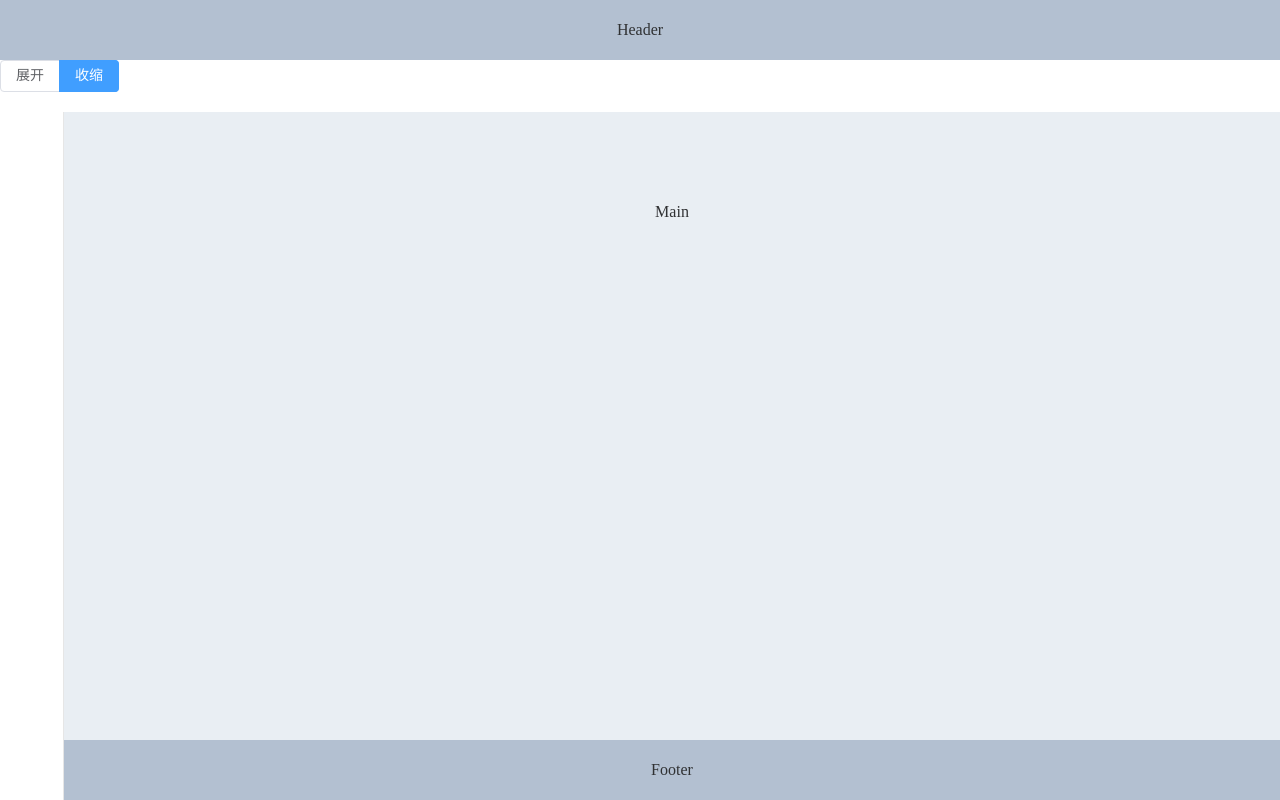
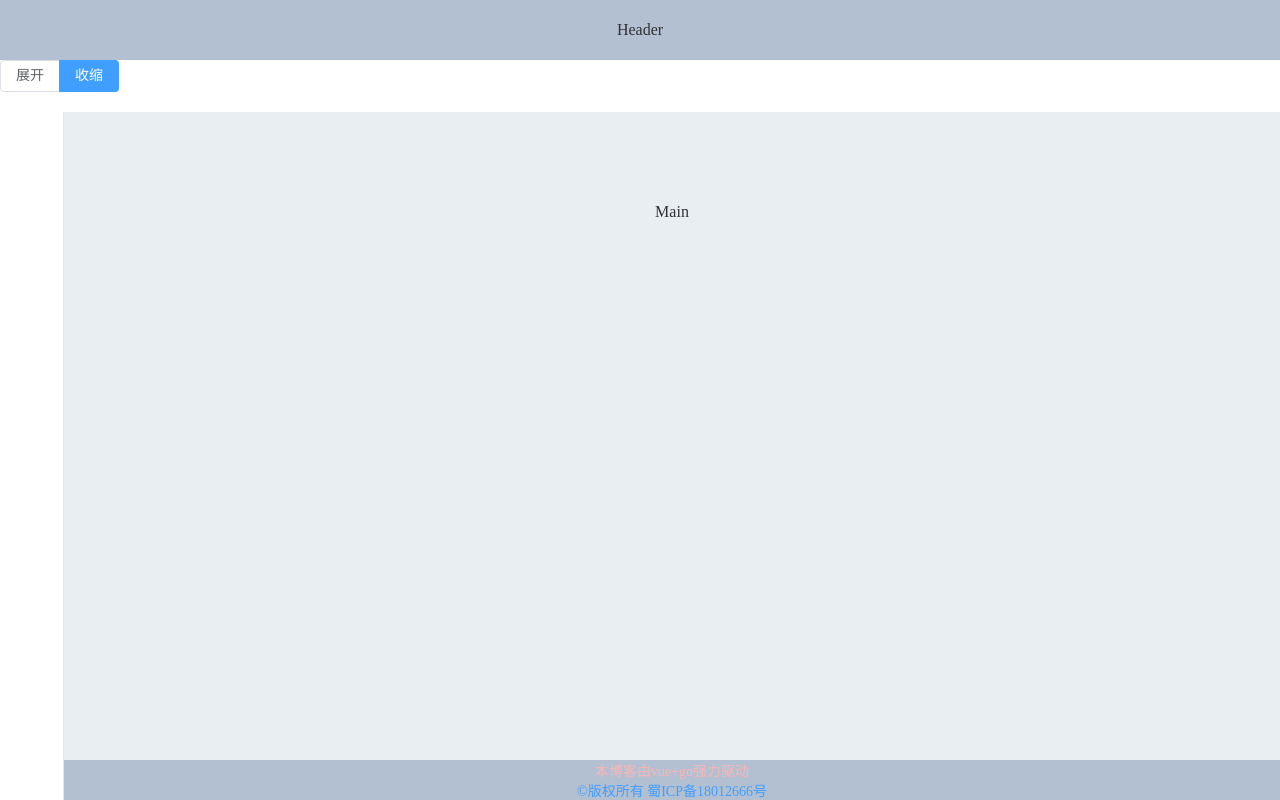
Before and after one commit to zhangzhichaolove/blog-vue3, a Vue app: page /admin in a window 1280 px wide. Built offline with nearby package versions, Linux system fonts and the light colour scheme; sample sign-in values are in the browser's storage.

Commit message:
add footer component.

```diff
--- /dev/null
+++ b/src/components/Footer.vue
@@ -0,0 +1,25 @@
+<template>
+  <div class="footer">
+    <el-link type="danger" :underline="false" :disabled="true"
+      >本博客由vue+go强力驱动</el-link
+    >
+    <el-link type="primary" href="https://beian.miit.gov.cn" :underline="false"
+      >©版权所有 蜀ICP备18012666号</el-link
+    >
+  </div>
+</template>
+<script>
+export default {
+  name: "Footer",
+};
+</script>
+
+<style scoped>
+.footer {
+  display: flex;
+  flex-direction: column;
+}
+span {
+  font-size: 10px;
+}
+</style>
--- a/src/views/Admin.vue
+++ b/src/views/Admin.vue
@@ -64,7 +64,9 @@
       <!-- </el-aside> -->
       <el-container>
         <el-main>Main</el-main>
-        <el-footer>Footer</el-footer>
+        <el-footer>
+          <Footer />
+        </el-footer>
       </el-container>
     </el-container>
   </el-container>
@@ -72,8 +74,10 @@
 
 <script>
 import { ref } from "vue";
+import Footer from "@/components/Footer.vue";
 export default {
   name: "Admin",
+  components: { Footer },
   setup() {
     const isCollapse = ref(true);
     return {
@@ -89,12 +93,17 @@ export default {
   padding: 0px;
   min-height: 100%;
 }
-.el-header,
-.el-footer {
+
+.el-header {
   background-color: #b3c0d1;
   color: var(--el-text-color-primary);
   text-align: center;
   line-height: 60px;
+}
+
+.el-footer {
+  background-color: #b3c0d1;
+  height: auto;
 }
 
 .el-main {
```
